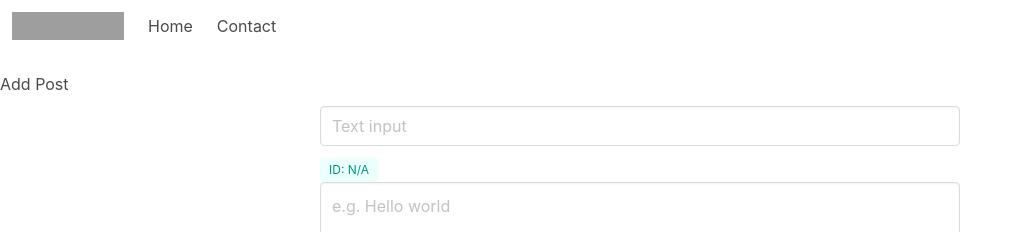
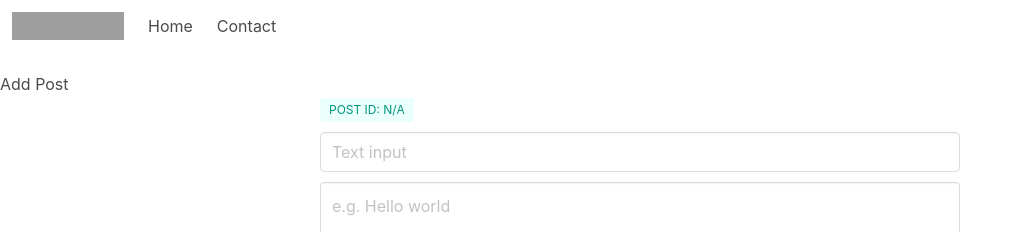
Before and after one commit to cnestordev/angular-tutorial, an Angular app: page / in a window 1280 px wide. Shown: the top 232 px of the page, without its empty margins (0-1022 px from the left). Built offline with nearby package versions, Linux system fonts and the light colour scheme; no server answers; grey boxes are pictures that could not be loaded.

Commit message:
fixes ability to edit posts

```diff
--- a/src/app/components/post-form/post-form.component.html
+++ b/src/app/components/post-form/post-form.component.html
@@ -2,6 +2,9 @@
 
 <form class="container">
   <div class="control">
+    <span class="tag is-primary is-light"
+      >POST ID: {{ currentPost.id === 0 ? "N/A" : currentPost.id }}</span
+    >
     <input
       [(ngModel)]="currentPost.title"
       #title
@@ -10,9 +13,6 @@
       placeholder="Text input"
       name="title"
     />
-    <span class="tag is-primary is-light"
-      >ID: {{ currentPost.id === 0 ? "N/A" : currentPost.id }}</span
-    >
   </div>
   <textarea
     [(ngModel)]="currentPost.body"
--- a/src/app/components/post-form/post-form.component.ts
+++ b/src/app/components/post-form/post-form.component.ts
@@ -11,6 +11,7 @@ import { PostService } from '../../services/post.service';
 export class PostFormComponent implements OnInit {
   //
   @Output() newPost: EventEmitter<IPost> = new EventEmitter();
+  @Output() updatedPost: EventEmitter<IPost> = new EventEmitter();
   @Input() currentPost: IPost;
   @Input() isEdit: boolean;
 
@@ -34,6 +35,10 @@ export class PostFormComponent implements OnInit {
   }
 
   updatePost() {
-    console.log(123);
+    this.postServices.updatePost(this.currentPost).subscribe((post) => {
+      console.log(post);
+      this.isEdit = false;
+      this.updatedPost.emit(post);
+    });
   }
 }
--- a/src/app/components/posts/posts.component.html
+++ b/src/app/components/posts/posts.component.html
@@ -2,6 +2,7 @@
   [currentPost]="currentPost"
   [isEdit]="isEdit"
   (newPost)="onNewPost($event)"
+  (updatedPost)="updatedPost($event)"
 ></app-post-form>
 <h2>Posts:</h2>
 
--- a/src/app/components/posts/posts.component.ts
+++ b/src/app/components/posts/posts.component.ts
@@ -35,4 +35,19 @@ export class PostsComponent implements OnInit {
     this.currentPost = post;
     this.isEdit = true;
   }
+
+  updatedPost(post: IPost) {
+    this.posts.forEach((current, index) => {
+      if (post.id === current.id) {
+        this.posts.splice(index, 1);
+        this.posts.unshift(post);
+        this.isEdit = false;
+        this.currentPost = {
+          id: 0,
+          title: '',
+          body: '',
+        };
+      }
+    });
+  }
 }
--- a/src/app/services/post.service.ts
+++ b/src/app/services/post.service.ts
@@ -25,4 +25,9 @@ export class PostService {
   savePost(post: IPost): Observable<IPost> {
     return this.http.post<IPost>(this.postUrl, post, httpOptions);
   }
+
+  updatePost(post: IPost): Observable<IPost> {
+    const url = `${this.postUrl}/${post.id}`;
+    return this.http.put<IPost>(url, post, httpOptions);
+  }
 }
```
